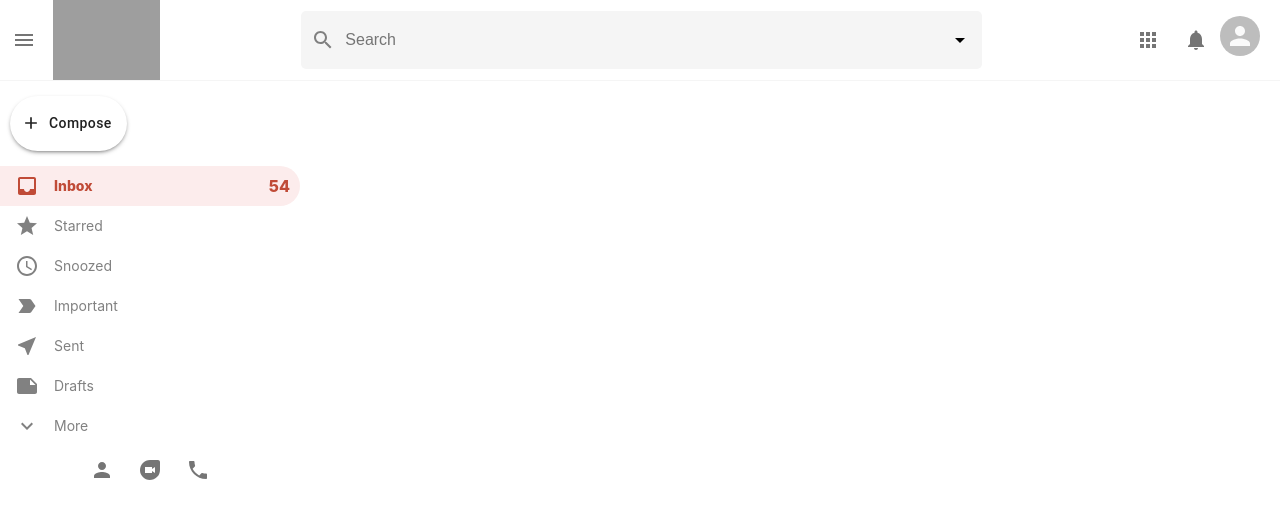
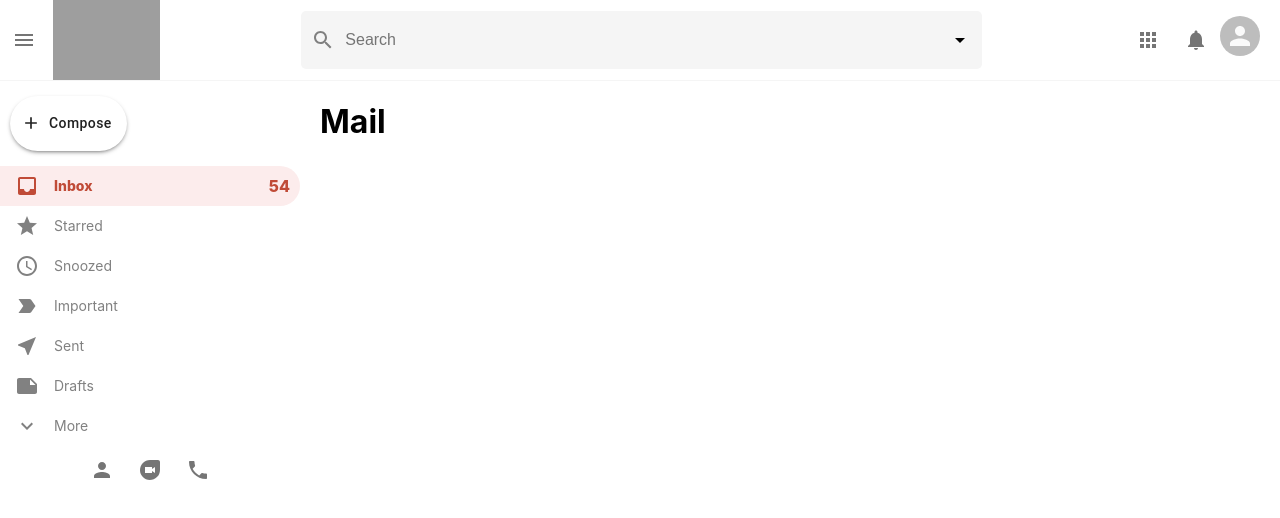
Before and after one commit to atubak400/gmail, a React (Create React App) app in the folder gmail-clone/: page /mail in a window 1280 px wide. Shown: the top 518 px of the page. Built offline with nearby package versions, Linux system fonts and the light colour scheme; grey boxes are pictures that could not be loaded.

Commit message:
clean up

```diff
--- a/gmail-clone/src/EmailRow.js
+++ b/gmail-clone/src/EmailRow.js
@@ -3,10 +3,13 @@ import React from 'react'
 import './emailRow.css'
 import StarBorderIcon from '@material-ui/icons/StarBorder'
 import LabelImportantIcon from '@material-ui/icons/LabelImportant'
+import { useHistory } from 'react-router-dom'
 
 function EmailRow({ id, title, subject, description, time }) {
+  const history = useHistory()
+
   return (
-    <div className='emailRow'>
+    <div onClick={() => history.push('/mail')} className='emailRow'>
       <div className='emailRow__options'>
         <Checkbox />
         <IconButton>
--- a/gmail-clone/src/Mail.js
+++ b/gmail-clone/src/Mail.js
@@ -2,7 +2,11 @@ import React from 'react'
 import './mail.css'
 
 function Mail() {
-  return <div className='mail'></div>
+  return (
+    <div className='mail'>
+      <h1>Mail</h1>
+    </div>
+  )
 }
 
 export default Mail
```
Also changed, not shown: 1 other file (tests, documents, lock files or other folders).
